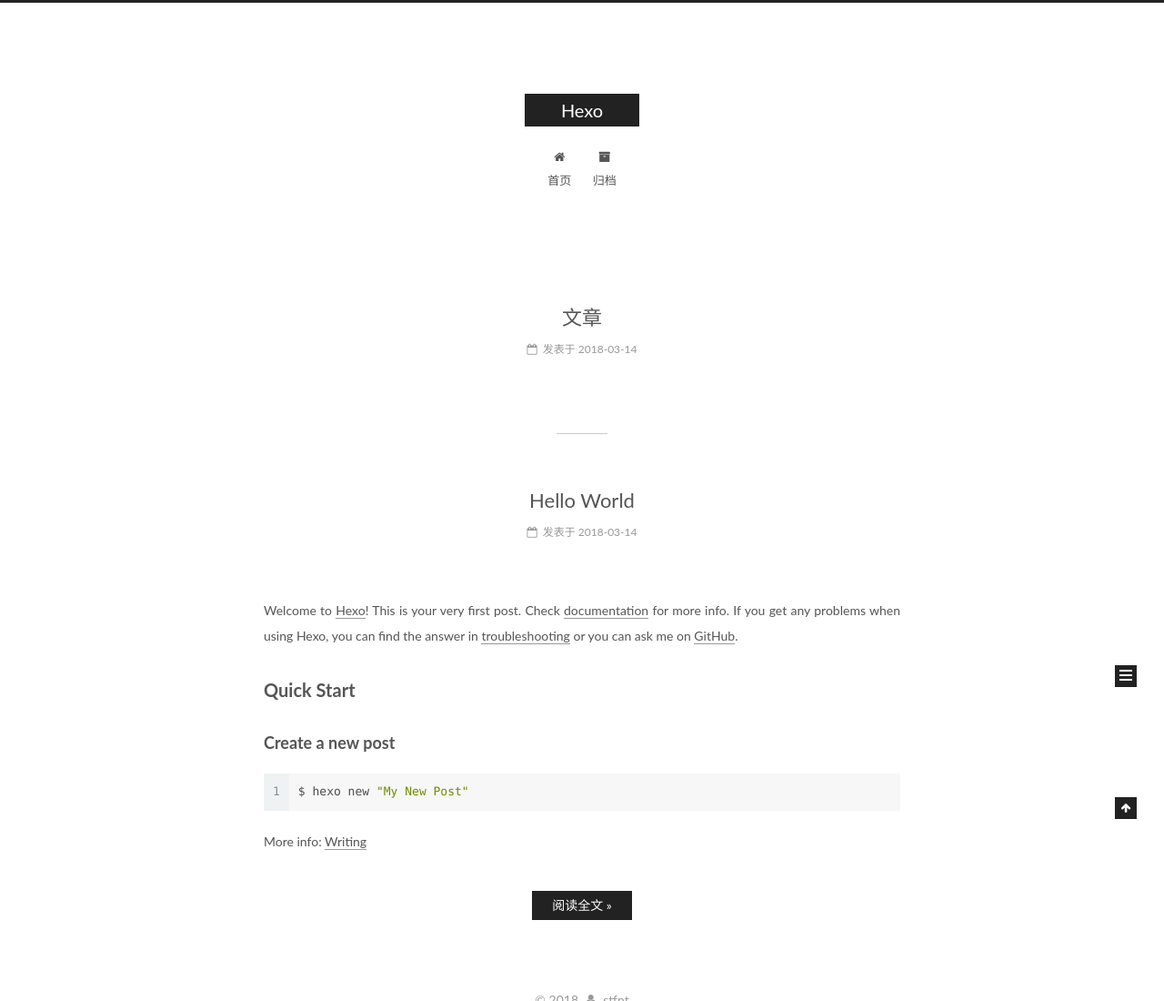
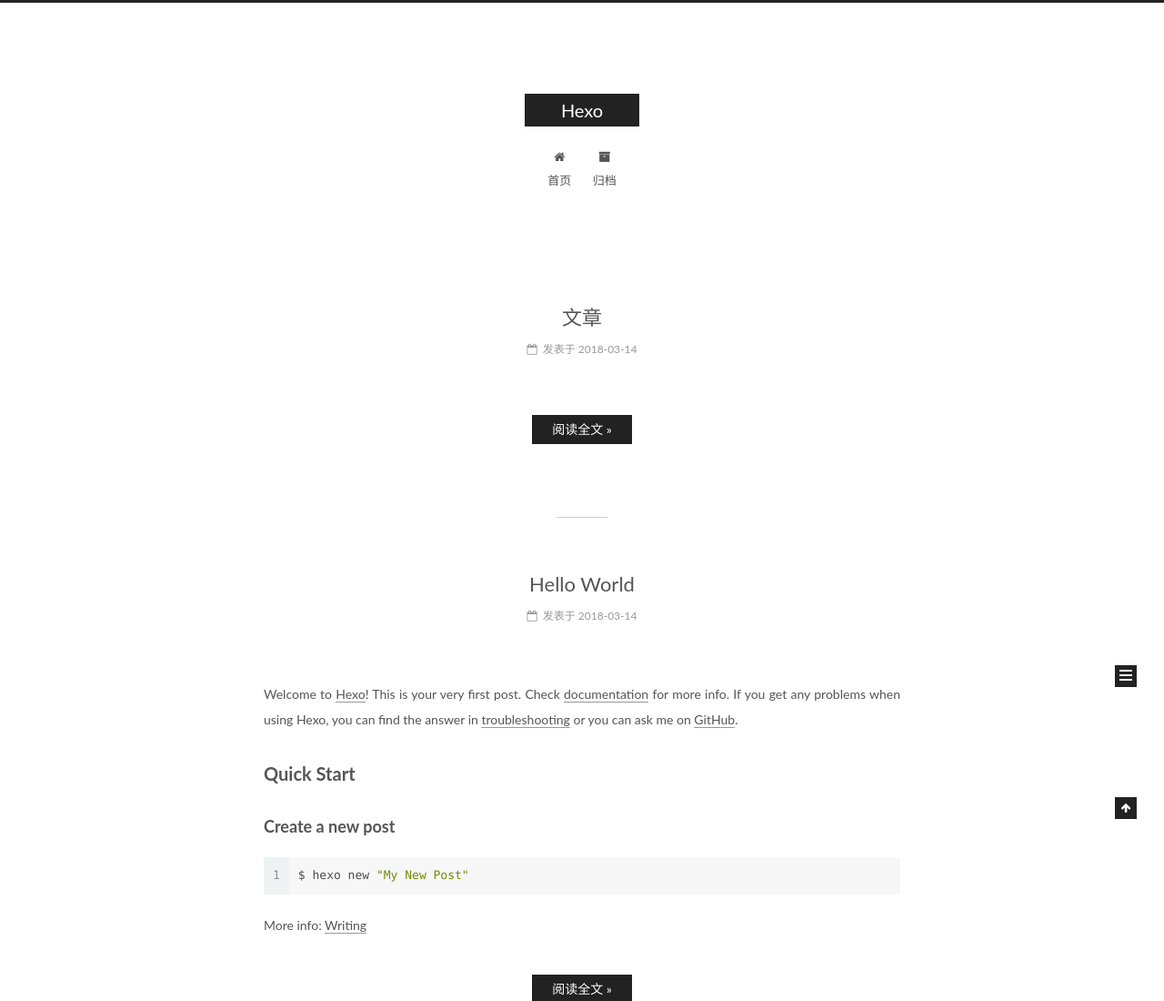
Before and after one commit to stfnt/stfnt.github.io, a plain HTML site: page index.html in a window 1280 px wide. Shown: the top 1100 px of the page at 91% size. Drawn offline with Linux system fonts and the light colour scheme.

Commit message:
Site updated: 2018-03-14 16:53:14

```diff
--- a/css/main.css
+++ b/css/main.css
@@ -1822,7 +1822,7 @@ pre .javascript .function {
   width: 4px;
   height: 4px;
   border-radius: 50%;
-  background: #61aa5e;
+  background: #6047fe;
 }
 .links-of-blogroll {
   font-size: 13px;
--- a/index.html
+++ b/index.html
@@ -307,6 +307,13 @@
 
 
 
+          <!--noindex-->
+          <div class="post-button text-center">
+            <a class="btn" href="/2018/03/14/文章/#more" rel="contents">
+              阅读全文 &raquo;
+            </a>
+          </div>
+          <!--/noindex-->
 
 
     </div>
```
